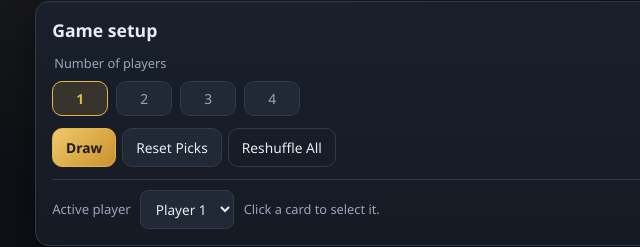
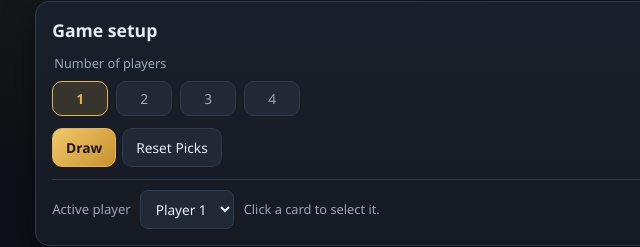
Before and after one commit to villagiuseppe/BlitzShopSTS, a plain HTML site: page index.html in a window 1280 px wide. Shown: the part 89-336 px from the top of the page, 0-640 px from the left. Drawn offline with Linux system fonts and the light colour scheme.

Commit message:
Remove Reshuffle All button

```diff
--- a/index.html
+++ b/index.html
@@ -32,7 +32,6 @@
         <div class="button-row">
           <button id="draw-btn" class="btn btn-primary" type="button">Draw</button>
           <button id="reset-choices-btn" class="btn" type="button">Reset Picks</button>
-          <button id="reshuffle-btn" class="btn btn-ghost" type="button">Reshuffle All</button>
         </div>
 
         <div class="active-player-row">
--- a/src/main.js
+++ b/src/main.js
@@ -19,7 +19,6 @@ const dom = {
   playerSelector: document.getElementById('player-selector'),
   drawBtn: document.getElementById('draw-btn'),
   resetBtn: document.getElementById('reset-choices-btn'),
-  reshuffleBtn: document.getElementById('reshuffle-btn'),
   activePlayer: document.getElementById('active-player'),
   activeHint: document.getElementById('active-hint'),
   wareBoard: document.getElementById('ware-board'),
@@ -262,7 +261,6 @@ function handleBuy(event) {
 }
 
 dom.drawBtn.addEventListener('click', () => startNewSession());
-dom.reshuffleBtn.addEventListener('click', () => startNewSession());
 dom.resetBtn.addEventListener('click', () => {
   resetChoices(state.session);
   updateBoardStates();
--- a/styles.css
+++ b/styles.css
@@ -188,10 +188,6 @@ h2 {
   background: linear-gradient(135deg, #f0c868, #c9922f);
   color: #201804;
   font-weight: 700;
-}
-
-.btn-ghost {
-  background: transparent;
 }
 
 .active-player-row {
```
